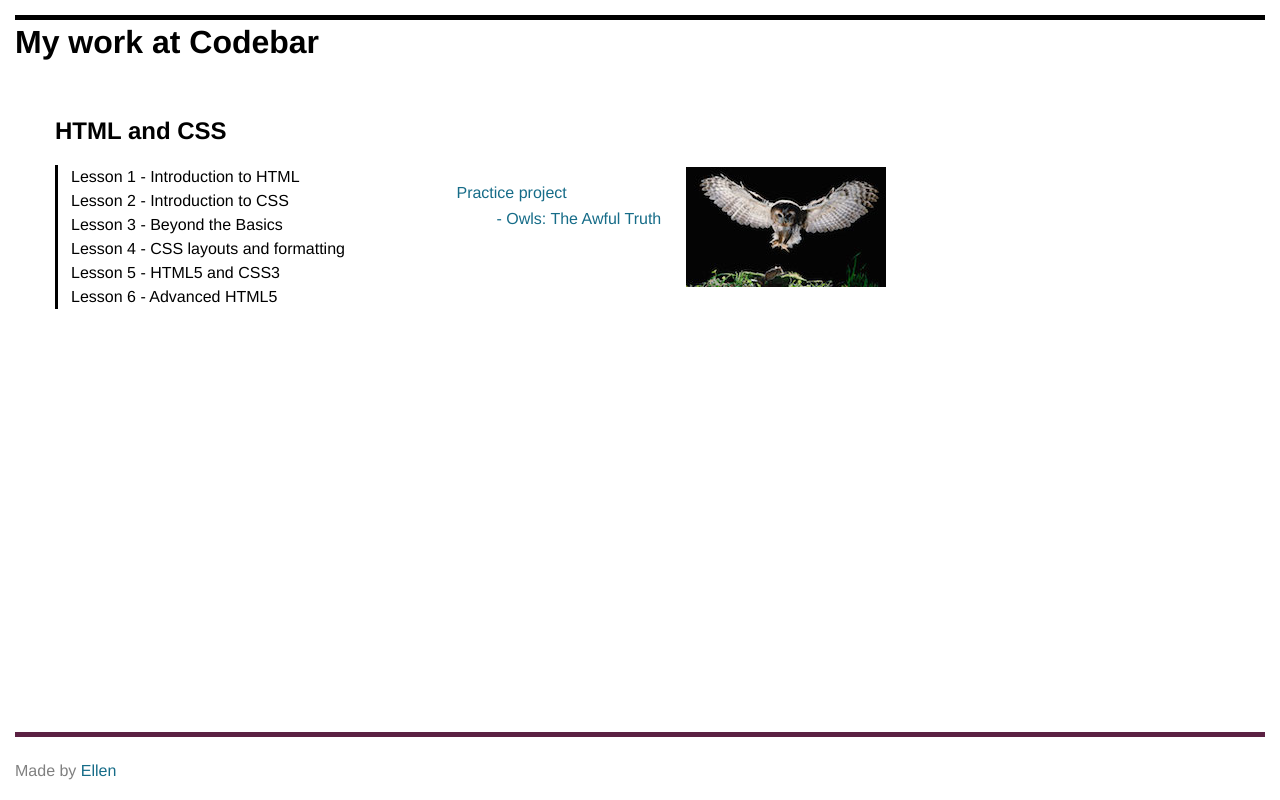
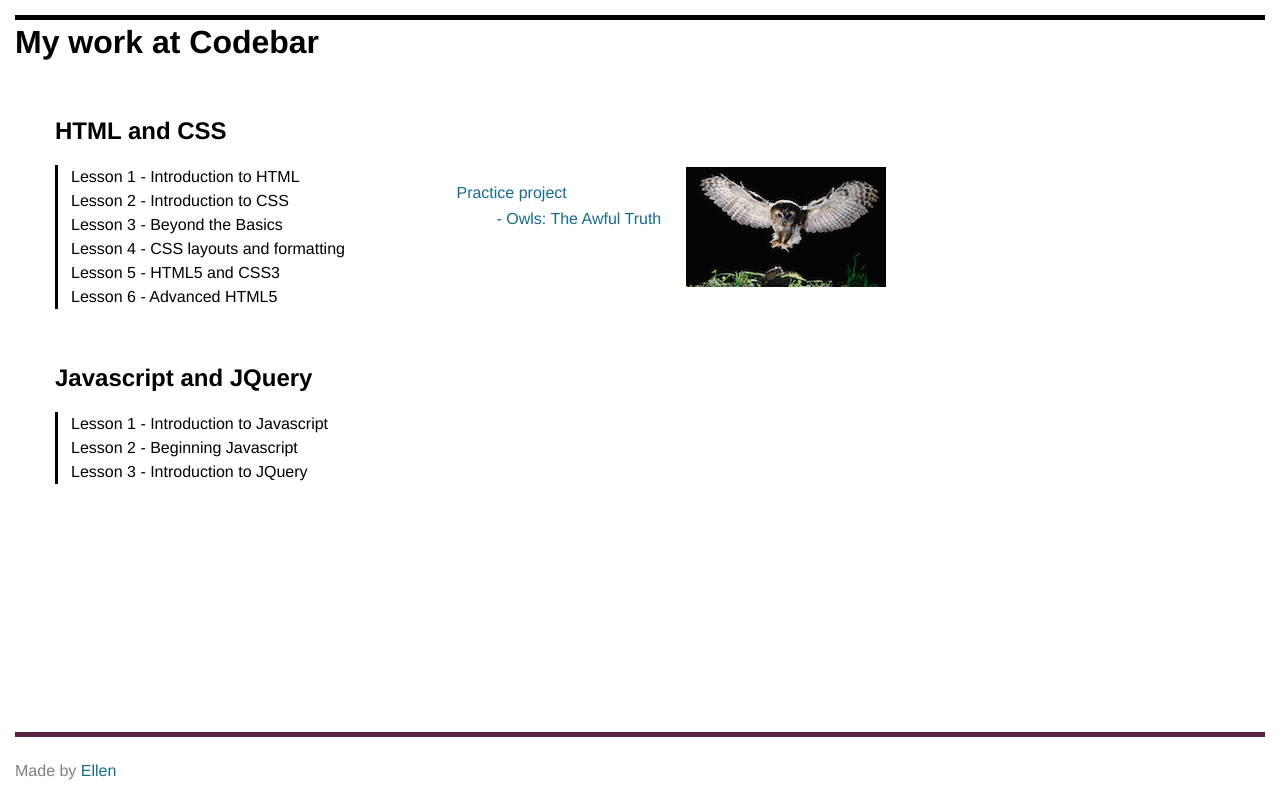
Before and after one commit to radread/Codebar, a plain HTML site: page main-index.html in a window 1280 px wide. Drawn offline with Linux system fonts and the light colour scheme.

Commit message:
added names of javascript tutorials completed so far

```diff
--- a/main-index.html
+++ b/main-index.html
@@ -21,6 +21,11 @@
 							<li><a href="html-css-tutorial-5/anita-borg.html">Lesson 5 - HTML5 and CSS3</a></li>
 							<li><a href="html-css-tutorial-6/women-in-computing.html">Lesson 6 - Advanced HTML5</a></li>
 						</ul>
+						<h2>Javascript and JQuery</h2>
+						<ul>
+							<li>Lesson 1 - Introduction to Javascript</li>
+							<li>Lesson 2 - Beginning Javascript</li>
+							<li>Lesson 3 - Introduction to JQuery</li>
 					</nav>
 					<aside id="owls">
 						<div id="owls-link"><a href="html-css-own-project/owls-the-truth.html"><p>Practice project</p><p class="second-link-line">- Owls: The Awful Truth</p></a></div>
```
